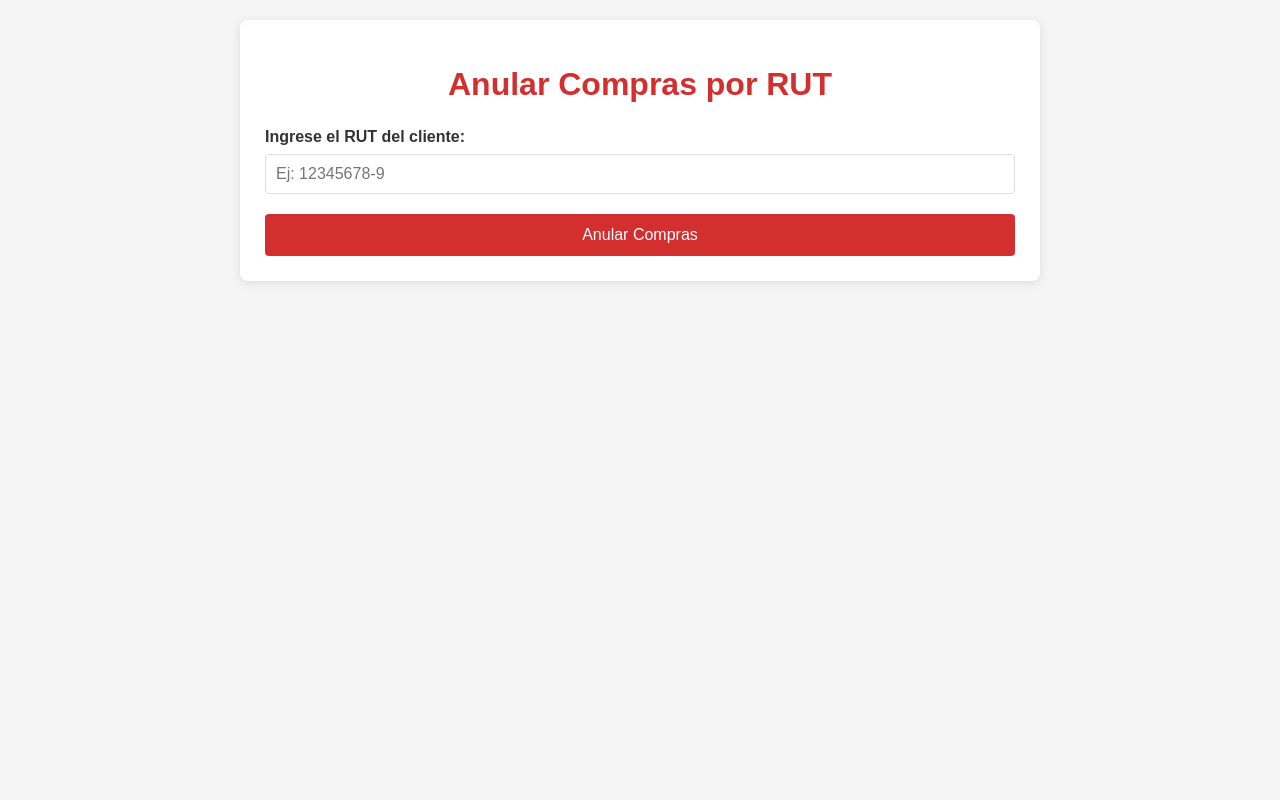
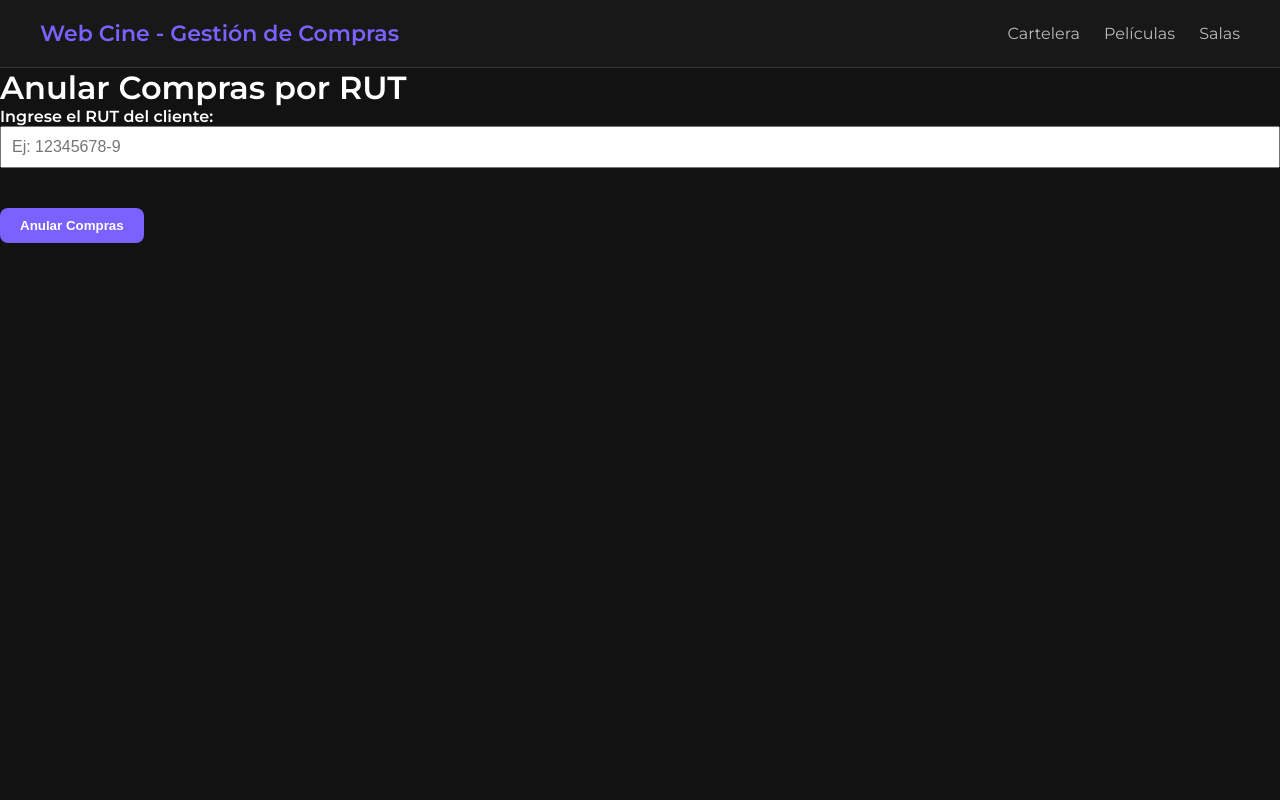
Before and after one commit to naxosit/taller-de-ingenieria-informatica, a PHP site: page /Enc_cartelera/anulacion_compra.php in a window 1280 px wide. Run offline with PHP 8.4, Linux system fonts and the light colour scheme; some libraries are stand-ins or nearby versions.

Commit message:
Cambios Estilo pagina anular compra

```diff
--- a/BDD/Etapa 2/Base de Datos V1.sql
+++ b/BDD/Etapa 2/Base de Datos V1.sql
@@ -75,7 +75,7 @@ CREATE TABLE Boleto (
     Fecha_inicio_boleto TIMESTAMP,                              --Fecha a la que inicia la funcion
     Fecha_fin_boleto TIMESTAMP,                                 -- Fecha a la que termina la funcion
     Activo BOOLEAN,                                             --Marca si esta activo el boleto o no.
-    FOREIGN KEY (RUT) REFERENCES Perfil(Rut),
+    FOREIGN KEY (RUT) REFERENCES Perfil(Rut) ON DELETE CASCADE,
     FOREIGN KEY (IdPelicula) REFERENCES Pelicula(idPelicula),
     FOREIGN KEY (IdButaca) REFERENCES Butaca(Id_Butaca) ON DELETE CASCADE
 );
--- a/WEB/CONNECTION/conexion.php
+++ b/WEB/CONNECTION/conexion.php
@@ -4,7 +4,7 @@ $host = 'localhost';
 $port = '5432';
 $dbname = 'BD_CINE';
 $db_user = 'postgres';  // Cambiado de $user a $db_user para consistencia
-$db_pass = '123456  '; // Cambiado de $password a $db_pass
+$db_pass = 'torresdiaz1811'; // Cambiado de $password a $db_pass
 
 // Configuración PDO
 $dsn = "pgsql:host=$host;port=$port;dbname=$dbname";
--- a/WEB/PHP/Enc_cartelera/Cartelera.php
+++ b/WEB/PHP/Enc_cartelera/Cartelera.php
@@ -13,6 +13,8 @@ include_once("../../CONNECTION/conexion.php");
     <header>
         <div class="logo">Web Cine - Cartelera</div>
         <nav>
+            <a href="../login.php">Inicio de Sesion</a>
+            <a href="../Registro.php">Crear Cuenta</a>
         </nav>
     </header>
 
--- a/WEB/PHP/Enc_cartelera/anulacion_compra.php
+++ b/WEB/PHP/Enc_cartelera/anulacion_compra.php
@@ -1,51 +1,40 @@
 <?php
-// Conexión a la base de datos
-$host = 'localhost';
-$dbname = 'BD_CINE';
-$username = 'postgres';
-$password = '123456';
+include_once("../../CONNECTION/conexion.php");
 
 try {
-    $conn = new PDO("pgsql:host=$host;dbname=$dbname", $username, $password);
+    $conn = new PDO("pgsql:host=$host;dbname=$dbname", $db_user, $db_pass);
     $conn->setAttribute(PDO::ATTR_ERRMODE, PDO::ERRMODE_EXCEPTION);
 } catch(PDOException $e) {
     die("Error de conexión: " . $e->getMessage());
 }
 
-// Procesar formulario
 if ($_SERVER['REQUEST_METHOD'] == 'POST') {
     $rut = $_POST['rut'];
 
     try {
-        // Verificar si el RUT existe en la tabla Perfil
         $stmt = $conn->prepare("SELECT COUNT(*) FROM Perfil WHERE RUT = :rut");
         $stmt->bindParam(':rut', $rut);
         $stmt->execute();
         $existe = $stmt->fetchColumn();
 
         if ($existe > 0) {
-            // Iniciar transacción para asegurar la integridad de los datos
             $conn->beginTransaction();
 
-            // 1. Obtener los IDs de butacas antes de anular los boletos
             $stmt = $conn->prepare("SELECT IdButaca FROM Boleto WHERE RUT = :rut AND Activo = true");
             $stmt->bindParam(':rut', $rut);
             $stmt->execute();
             $butacas_a_liberar = $stmt->fetchAll(PDO::FETCH_COLUMN);
 
-            // 2. Anular los boletos (marcar como inactivos)
             $stmt = $conn->prepare("UPDATE Boleto SET Activo = false WHERE RUT = :rut AND Activo = true");
             $stmt->bindParam(':rut', $rut);
             $stmt->execute();
             $filas_afectadas = $stmt->rowCount();
 
             if ($filas_afectadas > 0 && !empty($butacas_a_liberar)) {
-                // 3. Actualizar estado de butacas a "disponible"
                 $placeholders = implode(',', array_fill(0, count($butacas_a_liberar), '?'));
                 $stmt = $conn->prepare("DELETE FROM Boleto WHERE IdButaca IN ($placeholders)");
                 $stmt->execute($butacas_a_liberar);
 
-                // 4. Obtener detalles de butacas liberadas para mostrar
                 $stmt = $conn->prepare("SELECT Id_Butaca, Fila, Columna FROM Butaca WHERE Id_Butaca IN ($placeholders)");
                 $stmt->execute($butacas_a_liberar);
                 $detalles_butacas = $stmt->fetchAll(PDO::FETCH_ASSOC);
@@ -74,71 +63,35 @@ if ($_SERVER['REQUEST_METHOD'] == 'POST') {
     <meta charset="UTF-8">
     <meta name="viewport" content="width=device-width, initial-scale=1.0">
     <title>Anular Compras</title>
+    <link rel="stylesheet" href="../../CSS/styles.css">
+    <link rel="stylesheet" href="../../CSS/botones.css">
     <style>
-        body {
-            font-family: Arial, sans-serif;
-            max-width: 800px;
-            margin: 0 auto;
-            padding: 20px;
-            background-color: #f5f5f5;
-        }
-        .container {
-            background-color: white;
-            padding: 25px;
-            border-radius: 8px;
-            box-shadow: 0 2px 10px rgba(0,0,0,0.1);
-        }
-        h1 {
-            color: #d32f2f;
-            text-align: center;
-            margin-bottom: 25px;
-        }
         .form-group {
             margin-bottom: 20px;
         }
         label {
-            display: block;
-            margin-bottom: 8px;
             font-weight: bold;
-            color: #333;
         }
-        input[type="text"] {
+        .form-input {
             width: 100%;
             padding: 10px;
-            border: 1px solid #ddd;
-            border-radius: 4px;
-            box-sizing: border-box;
             font-size: 16px;
         }
-        button {
-            background-color: #d32f2f;
-            color: white;
-            padding: 12px 20px;
-            border: none;
-            border-radius: 4px;
-            cursor: pointer;
-            font-size: 16px;
-            width: 100%;
-            transition: background-color 0.3s;
-        }
-        button:hover {
-            background-color: #b71c1c;
-        }
-        .message {
-            margin-top: 25px;
+        .mensaje-exito, .mensaje-error {
+            margin-top: 20px;
             padding: 15px;
             border-radius: 4px;
-            border-left: 5px solid;
+            font-weight: bold;
         }
-        .success {
+        .mensaje-exito {
             background-color: #e8f5e9;
-            border-color: #2e7d32;
             color: #1b5e20;
+            border-left: 5px solid #2e7d32;
         }
-        .error {
+        .mensaje-error {
             background-color: #ffebee;
-            border-color: #c62828;
             color: #b71c1c;
+            border-left: 5px solid #c62828;
         }
         .butacas-list {
             margin-top: 15px;
@@ -146,37 +99,36 @@ if ($_SERVER['REQUEST_METHOD'] == 'POST') {
             background-color: #f5f5f5;
             border-radius: 4px;
         }
-        .butacas-list h3 {
-            margin-top: 0;
-            color: #333;
-        }
         .butacas-list ul {
             padding-left: 20px;
-        }
-        .butacas-list li {
-            margin-bottom: 5px;
-            padding: 5px;
-            background-color: white;
-            border-radius: 3px;
         }
     </style>
 </head>
 <body>
+    <header>
+        <div class="logo">Web Cine - Gestión de Compras</div>
+        <nav>
+            <a href="Cartelera.php">Cartelera</a>
+            <a href="vista_encargado.php">Películas</a>
+            <a href="vista_salas.php">Salas</a>
+        </nav>
+    </header>
+
     <div class="container">
-        <h1>Anular Compras por RUT</h1>
+        <h1 class="page-title">Anular Compras por RUT</h1>
 
         <form method="post">
             <div class="form-group">
                 <label for="rut">Ingrese el RUT del cliente:</label>
-                <input type="text" id="rut" name="rut" placeholder="Ej: 12345678-9" required>
+                <input type="text" id="rut" name="rut" class="form-input" placeholder="Ej: 12345678-9" required>
             </div>
-
-            <button type="submit">Anular Compras</button>
+            <button type="submit" class="boton-agregar">Anular Compras</button>
         </form>
 
         <?php if (isset($mensaje)): ?>
-            <div class="message <?php echo (strpos($mensaje, 'Error') === false) ? 'success' : 'error'; ?>">
-                <p><?php echo $mensaje; ?></p>
+            <div class="<?php echo (strpos($mensaje, 'Error') === false && strpos($mensaje, 'no') === false) ? 'mensaje-exito' : 'mensaje-error'; ?>">
+                <?php echo htmlspecialchars($mensaje); ?>
+            </div>
 
             <?php if (isset($detalles_butacas) && !empty($detalles_butacas)): ?>
                 <div class="butacas-list">
@@ -195,7 +147,6 @@ if ($_SERVER['REQUEST_METHOD'] == 'POST') {
                     </ul>
                 </div>
             <?php endif; ?>
-            </div>
         <?php endif; ?>
     </div>
 </body>
```
Also changed, not shown: WEB/HTML/archivo.php (added). Lines whose indentation alone changed are shown as unchanged.
